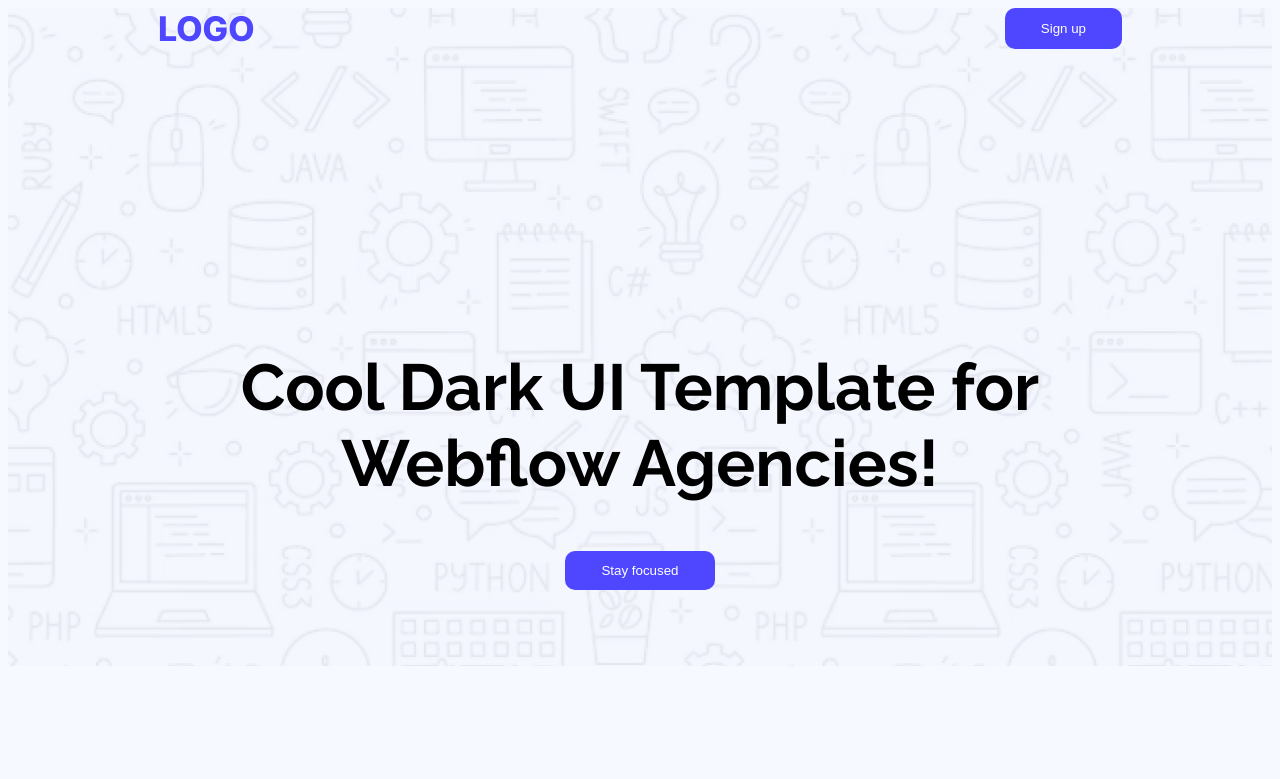
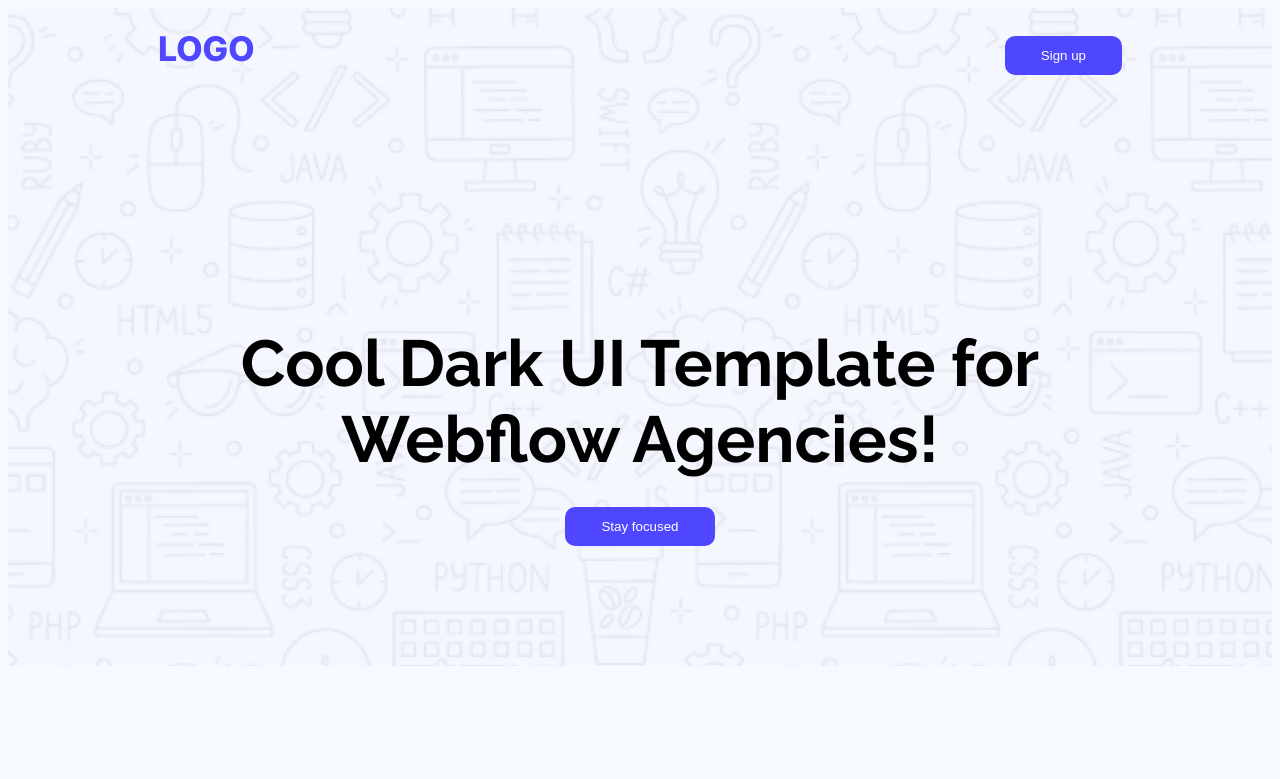
Before and after one commit to zahidulhasansakib/Assignment-no-1, a plain HTML site: page index.html in a window 1280 px wide. Shown: the top 779 px of the page. Drawn offline with Linux system fonts and the light colour scheme.

Commit message:
add css code

```diff
--- a/style/style.css
+++ b/style/style.css
@@ -16,6 +16,7 @@
     font-family: "Inter", sans-serif;
     color: #4E47FF;
     font-weight: 800;
+    margin-top: 20px;
 }
 .sign{
     border: none;
@@ -28,6 +29,7 @@
     padding-right: 36px;
     border-radius: 10px ;
     margin-right: 150px;
+    margin-top: 28px;
 }
 .sign:hover{
      cursor: pointer;
@@ -58,7 +60,7 @@
     font-weight: 700;
     text-align: center;
     font-size: 65px;
-    margin-top: 300px;
+    margin-top: 250px;
       font-family: "Raleway", sans-serif;
 
 
@@ -75,7 +77,8 @@
     border-radius: 10px ;
     text-align: center;
     justify-content: center;
-    margin-top: 50px;
+    margin-top: 30px;
+    margin-bottom: 20px;
 }
 .stay:hover{
     cursor: pointer;
@@ -346,10 +349,12 @@ margin-top: 20px;
  }
  .last{
     text-align: center;
-    height: 428px;
+    /* height: 428px; */
     width: 100%;
     background-color: white;
     justify-content: center;
+    padding: 90px 0;
+
 
 
  }
```
